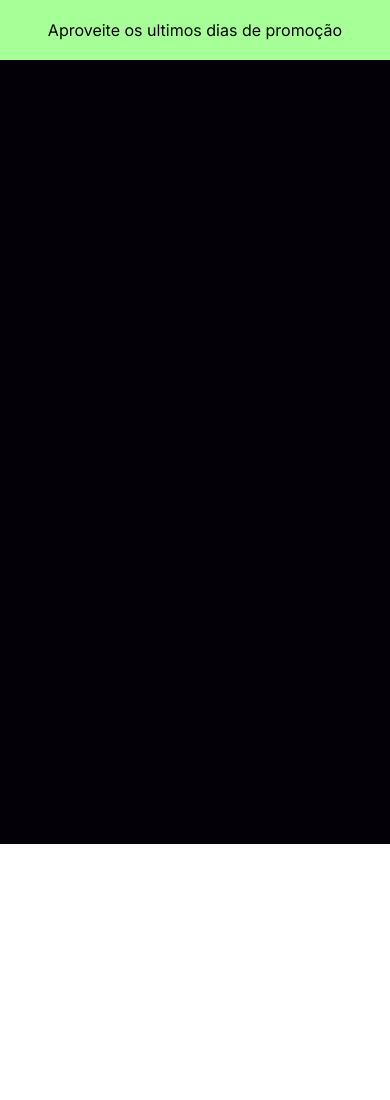
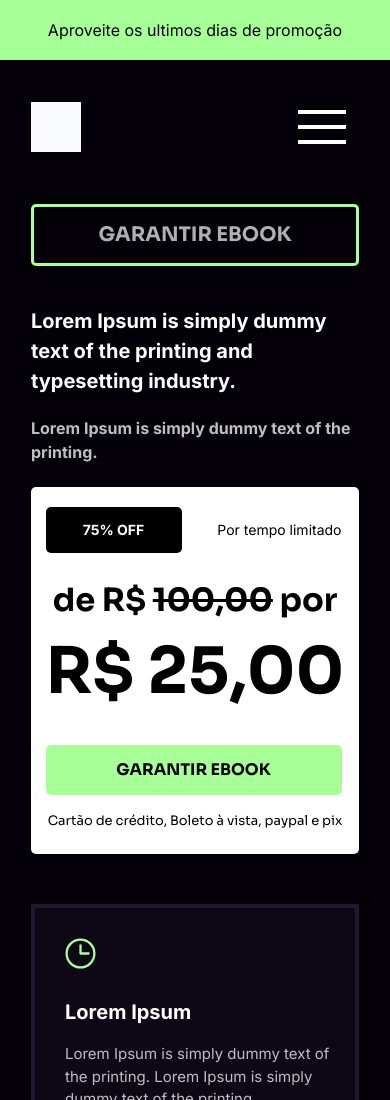
Before and after one commit to Miqstelles/intact-ebook-codm, a React (Vite) app: page / in a window 390 px wide. Shown: the top 1100 px of the page. Before the commit the page ends 844 px from the top, so only its background shows below. Built offline with nearby package versions, Linux system fonts and the light colour scheme.

Commit message:
mobile first

```diff
--- a/src/App.tsx
+++ b/src/App.tsx
@@ -1,15 +1,89 @@
-import { Clock } from "phosphor-react"
-import { Button, ButtonFooter, ButtonHeader } from "./components/Btns/Button"
+import { Clock, Lightning, Sword, CaretDoubleUp, CaretCircleDoubleDown } from "phosphor-react"
+import { ButtonHeader } from "./components/Btns/Button"
 import { CodmVideo } from "./components/CodmVideo"
+import { Navbar } from "./components/Navbar"
 import { AdSquare } from "./components/Squares/AdSquare"
+import { AdSquareWt } from "./components/Squares/AdSquareWt"
 import { CreatorSquare } from "./components/Squares/CreatorSquare"
 import { RatingSquare } from "./components/Squares/RatingSquare"
 import { Square } from "./components/Squares/Square"
 
 function App() {
   return (
-    <div className="bg-dark w-screen h-screen">
-      <p className="w-full h-[60px] bg-gr-100 flex items-center justify-center text-[16px]">Aproveite os ultimos dias de promoção</p>
+    <div className="bg-dark w-full h-[4630px]">
+      <div className="w-full h-[60px] bg-gr-100 flex items-center justify-center text-[16px]">Aproveite os ultimos dias de promoção</div>
+      <div className="flex items-center justify-center mt-[38px] lg:mt-[88px]">
+        <div>
+          <Navbar
+            items={["Inicio", "Quem sou", "Depoimentos", "Conteúdo"]}
+          />
+
+          <ButtonHeader />
+
+          <div className="w-[328px] h-[144px] mt-[40px] mb-[37px] space-y-[20px] ">
+            <h1 className="text-white font-bold text-[20px]">Lorem Ipsum is simply dummy text of the printing and typesetting industry.</h1>
+            <h2 className="text-[#BFBFBF] font-bold text-[16px]">Lorem Ipsum is simply dummy text of the printing.</h2>
+          </div>
+
+          <AdSquareWt />
+
+          <div className="space-y-[56px] mt-[50px]">
+            <Square
+              title="Lorem Ipsum "
+              info="Lorem Ipsum is simply dummy
+            text of the printing. Lorem Ipsum is simply dummy text of the printing."
+              icon={props => <Clock />}
+            />
+            <Square
+              title="Lorem Ipsum "
+              info="Lorem Ipsum is simply dummy
+            text of the printing. Lorem Ipsum is simply dummy text of the printing."
+              icon={props => <Lightning />}
+            />
+            <Square
+              title="Lorem Ipsum "
+              info="Lorem Ipsum is simply dummy
+            text of the printing. Lorem Ipsum is simply dummy text of the printing."
+              icon={props => <Sword />}
+            />
+            <Square
+              title="Lorem Ipsum "
+              info="Lorem Ipsum is simply dummy
+            text of the printing. Lorem Ipsum is simply dummy text of the printing."
+              icon={props => <CaretDoubleUp />}
+            />
+          </div>
+
+          <div className="mt-[50px]">
+            <CreatorSquare
+              title="Intact"
+              subtitle="Lorem ipsum"
+              info="Lorem Ipsum is simply dummy text of the printing and typesetting industry is simply dummy text of the printing and typesetting industry. "
+            />
+          </div>
+
+          <div className="mt-[50px] space-y-[26px]">
+            <p className="text-white text-[24px] font-sora font-bold">O que você ira <span className="text-[#A4FC96]">aprender</span></p>
+            <CodmVideo />
+          </div>
+
+          <div className="mt-[50px] mb-[50px] space-y-[34px]">
+            <p className="text-white text-[24px] font-sora font-bold">Depoimento dos usuarios</p>
+            <RatingSquare
+              info="“Estava meio perdido mas depois desse ebook sinto que posso me classificar  para um mundial.”"
+              user="Dermec"
+            />
+
+            <div className="flex flex-col items-center justify-center pt-[46px] space-y-[18px]">
+              <p className="text-white text-[24px] text-center font-sora font-bold">Ver mais</p>
+
+              <CaretCircleDoubleDown color="#fff" size={80} weight="thin" />
+            </div>
+          </div>
+
+          <AdSquare />
+        </div>
+      </div>
     </div>
   )
 }
```
